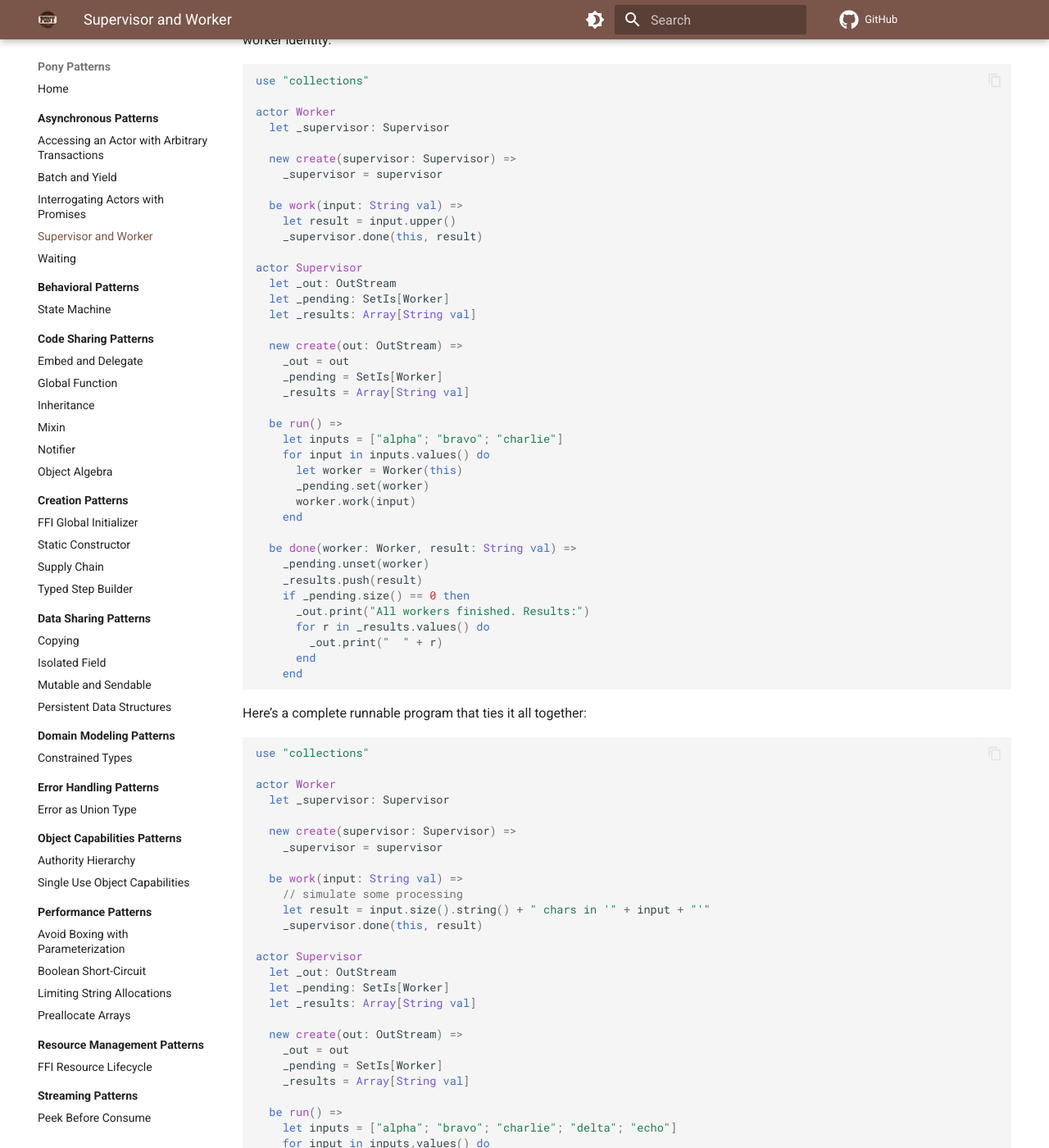
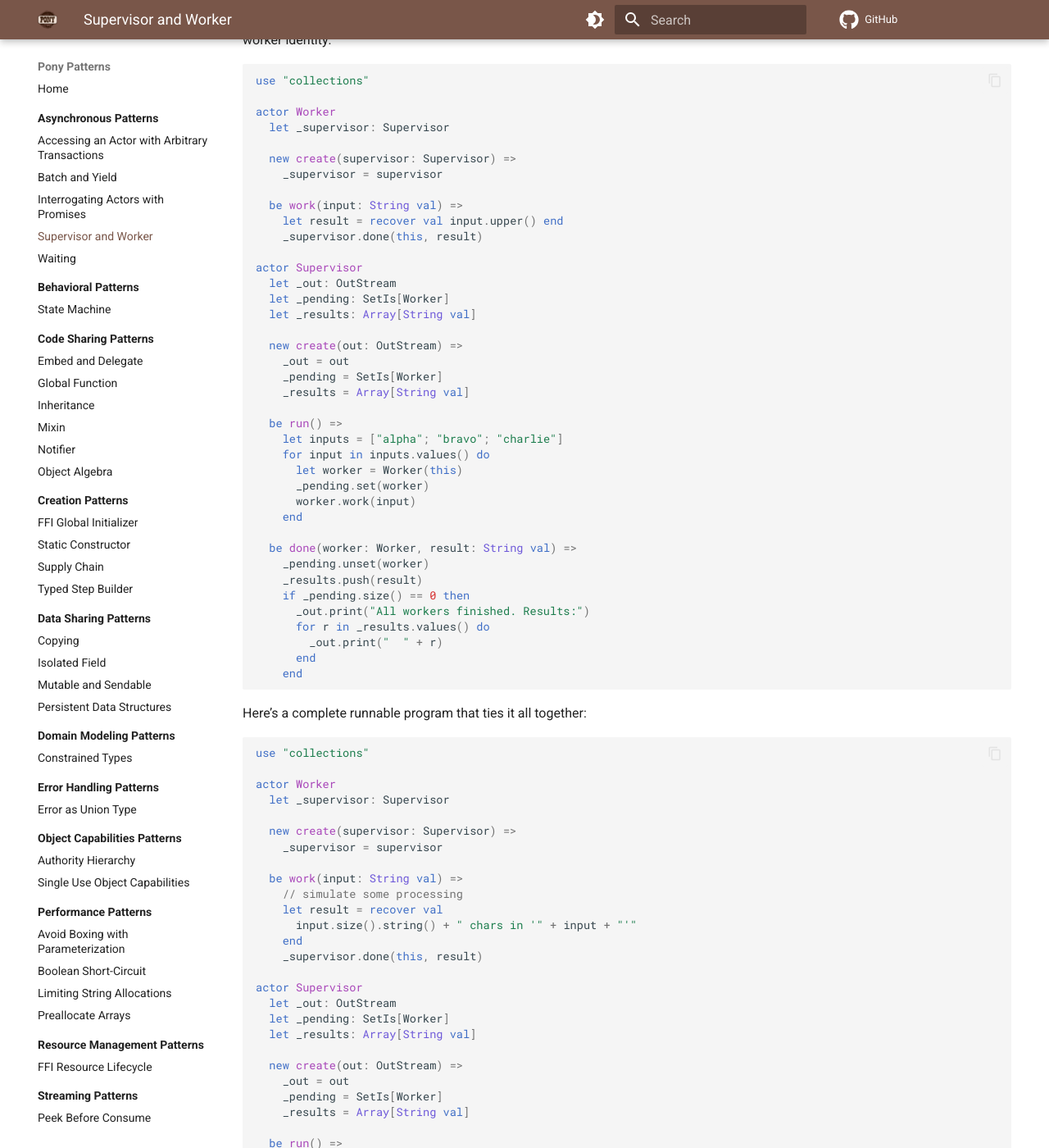
Before and after one commit to ponylang/pony-patterns, an MkDocs documentation site: the page built from docs/async/supervisor-worker.md, in a window 1280 px wide and 1400 px high, scrolled down 2216 px. Shown: the whole window at 82% size. Built offline with MkDocs 1.6.1 and Material for MkDocs 9.7.7, drawn with Linux system fonts in a browser that asks for light colours; comment, search, counter and statistics services are not loaded.

Commit message:
Fix capability errors in code examples
String.upper() and string concatenation return String iso^, which
can't be sent directly as String val. Wrap in recover val ... end.

```diff
--- a/docs/async/supervisor-worker.md
+++ b/docs/async/supervisor-worker.md
@@ -110,7 +110,7 @@ actor Worker
     _supervisor = supervisor
 
   be work(input: String val) =>
-    let result = input.upper()
+    let result = recover val input.upper() end
     _supervisor.done(this, result)
 
 actor Supervisor
@@ -155,7 +155,9 @@ actor Worker
 
   be work(input: String val) =>
     // simulate some processing
-    let result = input.size().string() + " chars in '" + input + "'"
+    let result = recover val
+      input.size().string() + " chars in '" + input + "'"
+    end
     _supervisor.done(this, result)
 
 actor Supervisor
```
